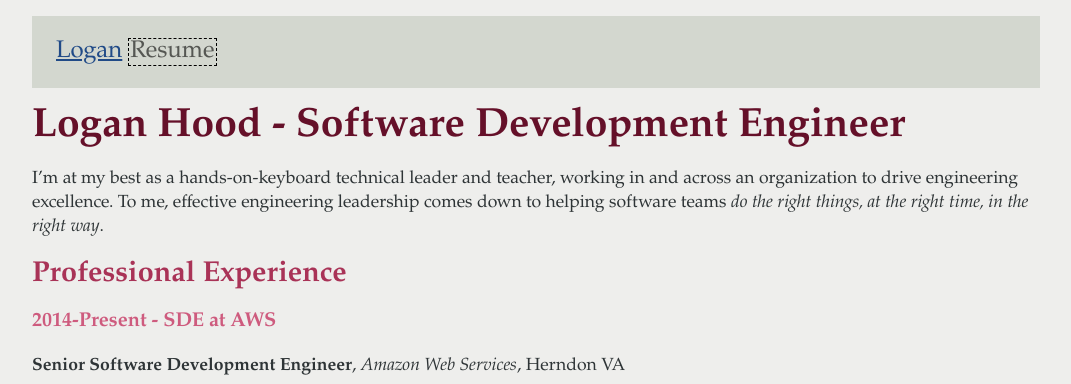
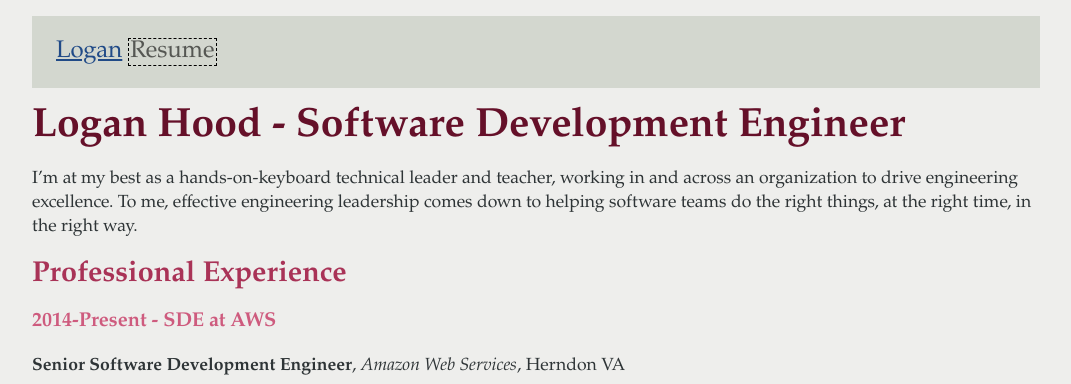
Before and after one commit to hoodlm/loganhooddotcom, a Jekyll site: the page built from resume.md, in a window 1280 px wide. Shown: the top 384 px of the page, without its empty margins (104-1175 px from the left). Built offline with Jekyll 4.4.1, drawn with Linux system fonts in a browser that asks for light colours.

```diff
--- a/resume.md
+++ b/resume.md
@@ -7,7 +7,7 @@ title: Resume - Logan Hood
 
 I'm at my best as a hands-on-keyboard technical leader and teacher, working in and across an organization to
 drive engineering excellence. To me, effective engineering leadership comes down to helping software teams
-*do the right things, at the right time, in the right way*.
+do the right things, at the right time, in the right way.
 
 ## Professional Experience
 
```
